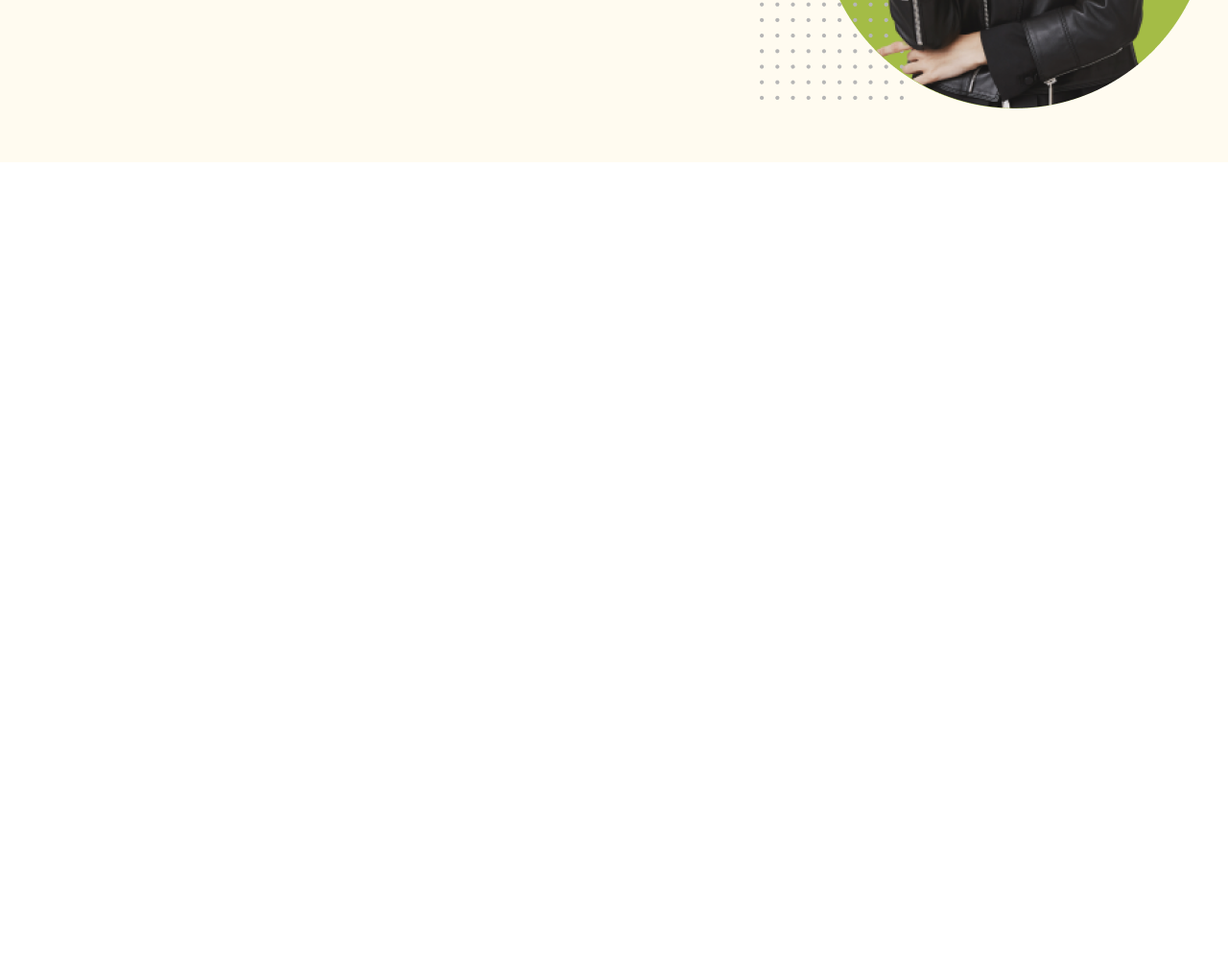
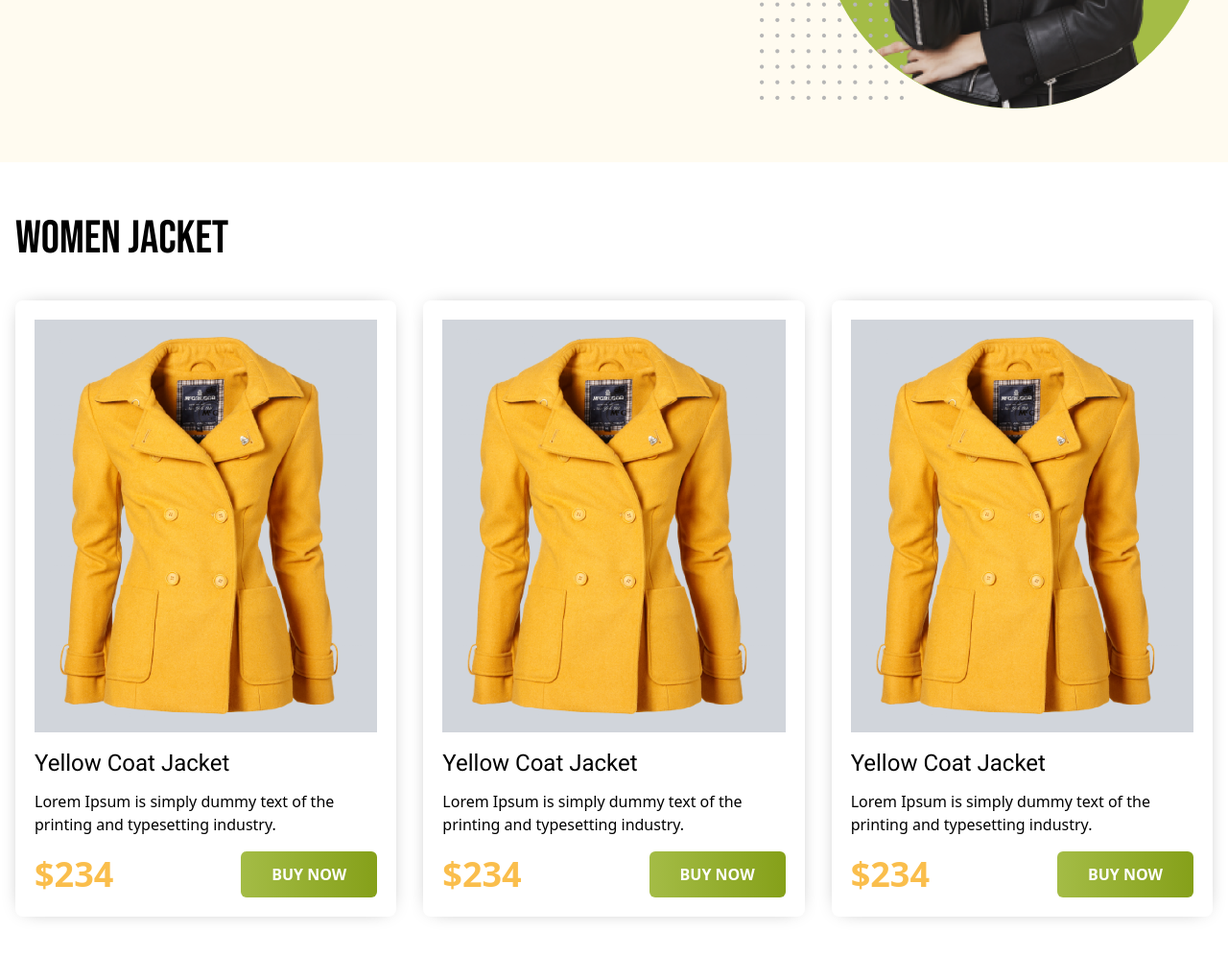
Before and after one commit to monaemhossain/penguin-fashion, a plain HTML site: page index.html in a window 1280 px wide. Shown: the part 502-1498 px from the top of the page at 96% size. Before the commit the page ends 800 px from the top, so only its background shows below. Drawn offline with nearby package versions, Linux system fonts and the light colour scheme.

Commit message:
Created Women Jacket Section

```diff
--- a/css/style.css
+++ b/css/style.css
@@ -4,3 +4,6 @@
 .font-roboto{
     font-family: 'Roboto', sans-serif;
 }
+.box-shadow{
+    box-shadow: 0 0 20px -10px gray;
+}
--- a/index.html
+++ b/index.html
@@ -30,18 +30,67 @@
                 </ul>
             </nav>
         <!-- Banner Contents -->
-            <div class="banner flex items-center justify-between py-14 max-sm:flex-col-reverse max-sm:pb-6 max-sm:pt-0 max-sm:text-center">
+            <div class="flex items-center justify-between py-14 max-sm:flex-col-reverse max-sm:pb-6 max-sm:pt-0 max-sm:text-center">
                 <div class="banner-text sm:text-start">
                     <h1 class="text-7xl uppercase font-bebas"><span class="text-[#FABE4C]">Be the Penguins</span> <br> of Winter</h1>
                     <p class="pb-3.5 sm:w-2/3">Lorem Ipsum is simply dummy text of the printing and typesetting industry.</p>
                     <button class="text-white font-bold uppercase px-8 py-3 rounded-md bg-gradient-to-r from-[#A4BC46] to-[#85A019]">Buy Now</button>
                 </div>
-                <div class="banner-img max-sm:pb-6">
+                <div class="max-sm:pb-6">
                     <img class="mx-auto max-sm:w-9/12" src="./images/model.png" alt="Model Image">
                 </div>
             </div>
 
         </div>
     </header>
+    <main>
+    <!-- Women Jacket Section -->
+        <section class="women-jacket py-14 px-4">
+            <div class="max-w-screen-xl mx-auto">
+                <h2 class="font-bebas text-5xl uppercase pb-10">Women Jacket</h2>
+                <div class="grid md:grid-cols-3 sm:grid-cols-2 gap-7">
+                    <div class="box-shadow p-5 rounded-lg">
+                        <div class="bg-gray-300 p-4">
+                            <img src="images/jacket-1.png" alt="Women Jacket">
+                        </div>
+                        <h2 class="font-roboto text-2xl capitalize pt-4 pb-3">Yellow Coat Jacket</h2>
+                        <p>Lorem Ipsum is simply dummy text of the printing and typesetting industry.</p>
+                        <div class="flex items-center justify-between pt-4">
+                            <p class="text-4xl text-[#FABE4C] font-bold">$234</p>
+                            <button class="text-white font-bold uppercase px-8 py-3 rounded-md bg-gradient-to-r from-[#A4BC46] to-[#85A019]">Buy Now</button>
+                        </div>
+                    </div>
+                    <div class="box-shadow p-5 rounded-lg">
+                        <div class="bg-gray-300 p-4">
+                            <img src="images/jacket-1.png" alt="Women Jacket">
+                        </div>
+                        <h2 class="font-roboto text-2xl capitalize pt-4 pb-3">Yellow Coat Jacket</h2>
+                        <p>Lorem Ipsum is simply dummy text of the printing and typesetting industry.</p>
+                        <div class="flex items-center justify-between pt-4">
+                            <p class="text-4xl text-[#FABE4C] font-bold">$234</p>
+                            <button class="text-white font-bold uppercase px-8 py-3 rounded-md bg-gradient-to-r from-[#A4BC46] to-[#85A019]">Buy Now</button>
+                        </div>
+                    </div>
+                    <div class="box-shadow p-5 rounded-lg">
+                        <div class="bg-gray-300 p-4">
+                            <img src="images/jacket-1.png" alt="Women Jacket">
+                        </div>
+                        <h2 class="font-roboto text-2xl capitalize pt-4 pb-3">Yellow Coat Jacket</h2>
+                        <p>Lorem Ipsum is simply dummy text of the printing and typesetting industry.</p>
+                        <div class="flex items-center justify-between pt-4">
+                            <p class="text-4xl text-[#FABE4C] font-bold">$234</p>
+                            <button class="text-white font-bold uppercase px-8 py-3 rounded-md bg-gradient-to-r from-[#A4BC46] to-[#85A019]">Buy Now</button>
+                        </div>
+                    </div>
+                </div>
+            </div>
+        </section>
+    </main>
+
+<!-- Footer Section -->
+    <footer>
+
+    </footer>
+
 </body>
 </html>
```
